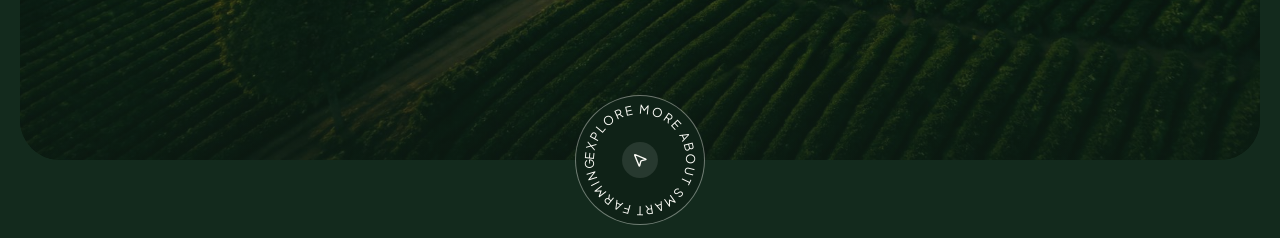
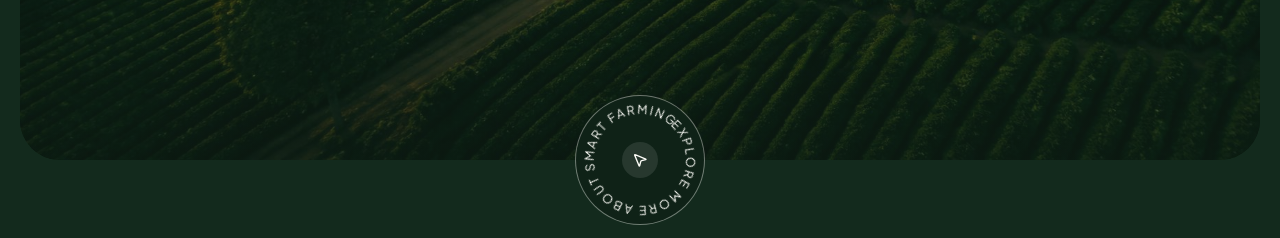
Before and after one commit to RaiyanJiyon/agri-smart-ui, a Next.js app: page / in a window 1280 px wide. Shown: the part 691-929 px from the top of the page. Built offline with nearby package versions, Linux system fonts and the light colour scheme.

Commit message:
feat: add spin-slow animation for enhanced visual effects

```diff
--- a/src/app/globals.css
+++ b/src/app/globals.css
@@ -128,3 +128,17 @@
     @apply font-sans scroll-smooth;
   }
 }
+
+@keyframes spin-slow {
+  from {
+    transform: rotate(0deg);
+  }
+
+  to {
+    transform: rotate(360deg);
+  }
+}
+
+.spin-slow {
+  animation: spin-slow 19s linear infinite;
+}
```
